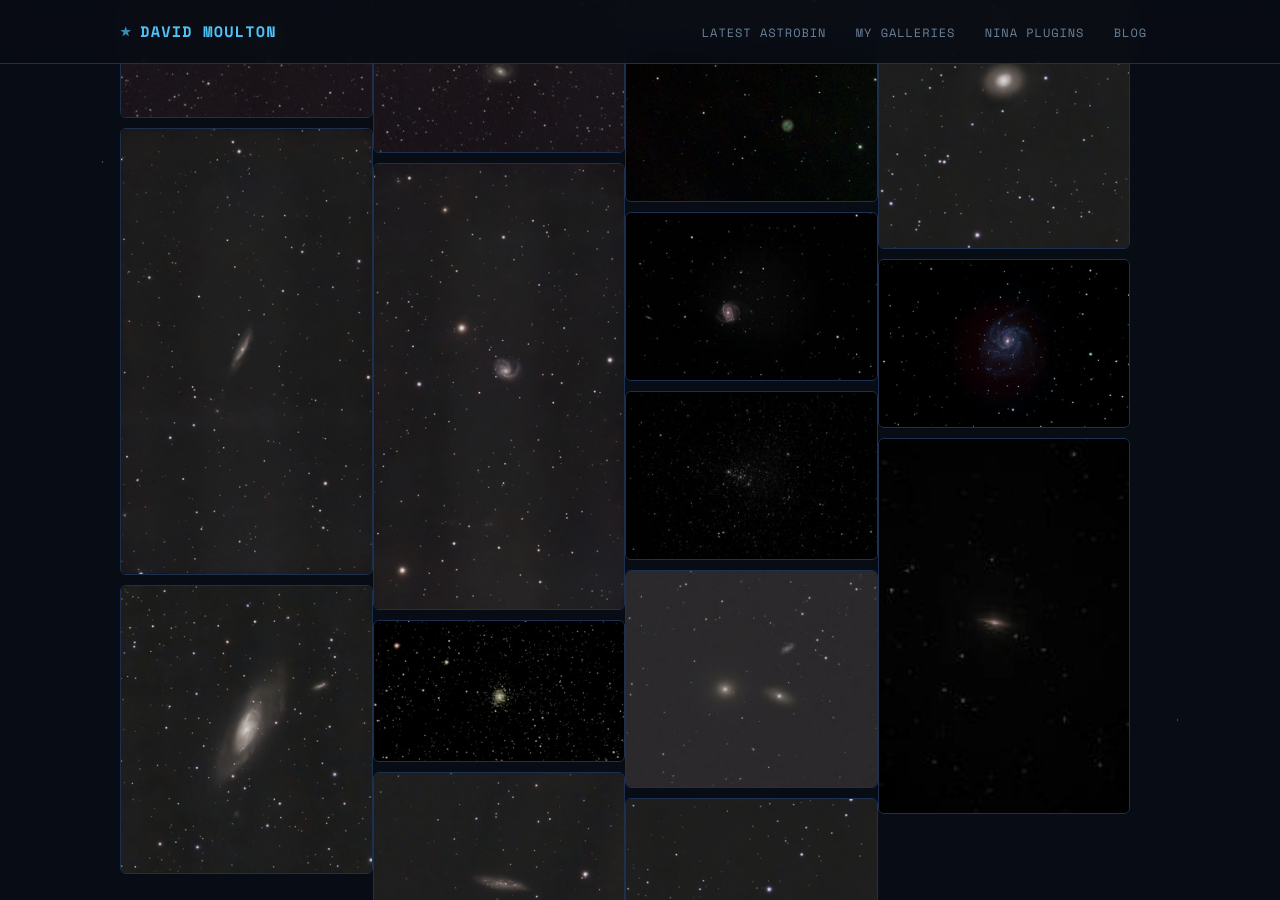
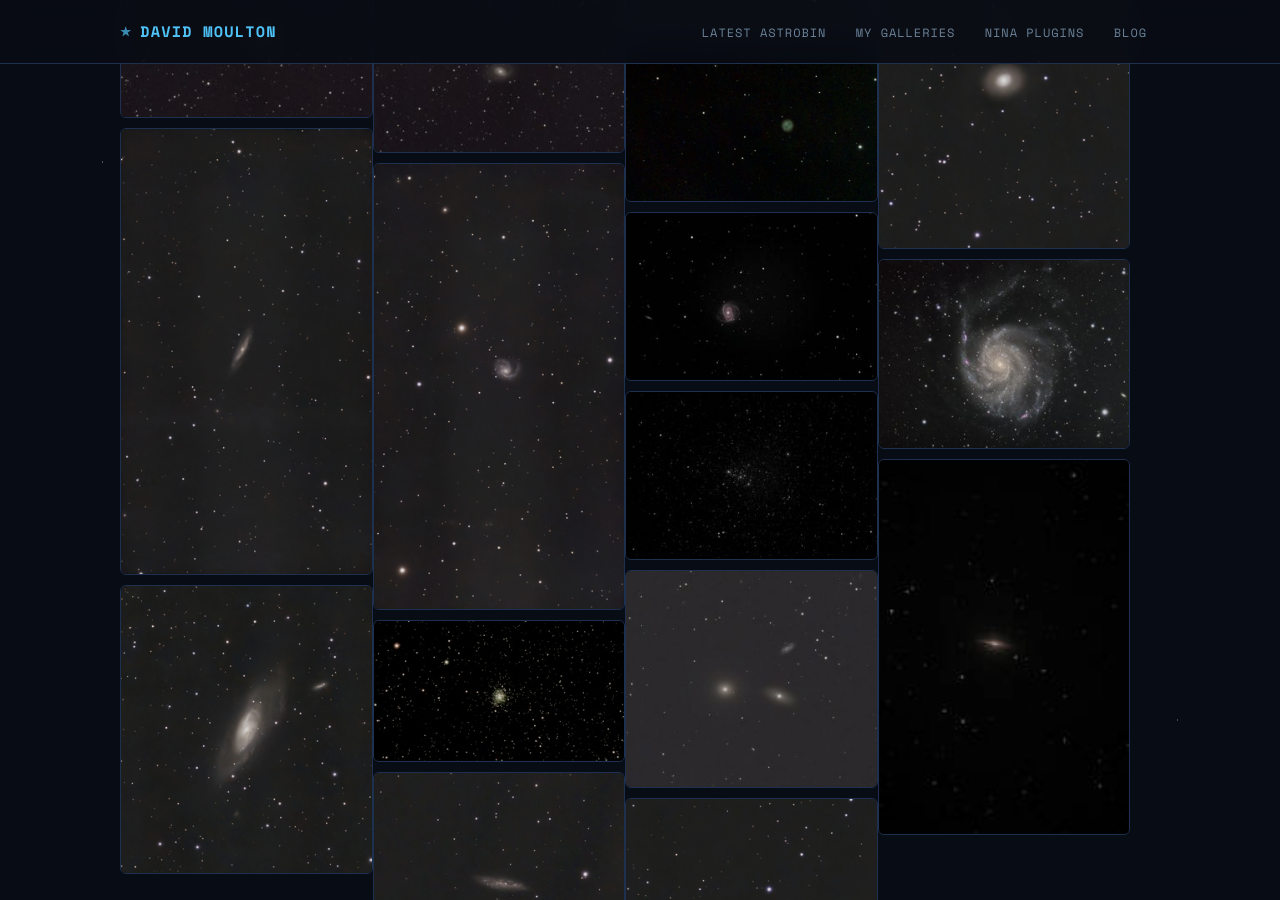
Before and after one commit to dmoulton/dmoulton.github.io, a Jekyll site: the page built from pages/astrophotography/messier.md, in a window 1280 px wide and 900 px high, scrolled down 5033 px. Built offline with Jekyll 4.4.1, drawn with Linux system fonts in a browser that asks for light colours; comment, search, counter and statistics services are not loaded.

Commit message:
replaced m101 with new version

```diff
--- a/_data/galleries/messier.yml
+++ b/_data/galleries/messier.yml
@@ -650,11 +650,11 @@ pictures:
   thumbnail: m100-300x200.jpg
   title: M100
 - filename: m101
-  original: m101-6096x4056.jpg
+  original: m101-2502x1877.jpg
   sizes:
-  - m101-300x200.jpg
+  - m101-300x225.jpg
   sort_id: 101
-  thumbnail: m101-300x200.jpg
+  thumbnail: m101-300x225.jpg
   title: M101
 - filename: m103
   original: m103-6096x4056.jpg
```
Also changed, not shown: assets/astrophotography/messier/m101-2502x1877.jpg (added), assets/astrophotography/messier/m101-300x200.jpg (deleted), assets/astrophotography/messier/m101-300x225.jpg (added), 1 other file.
